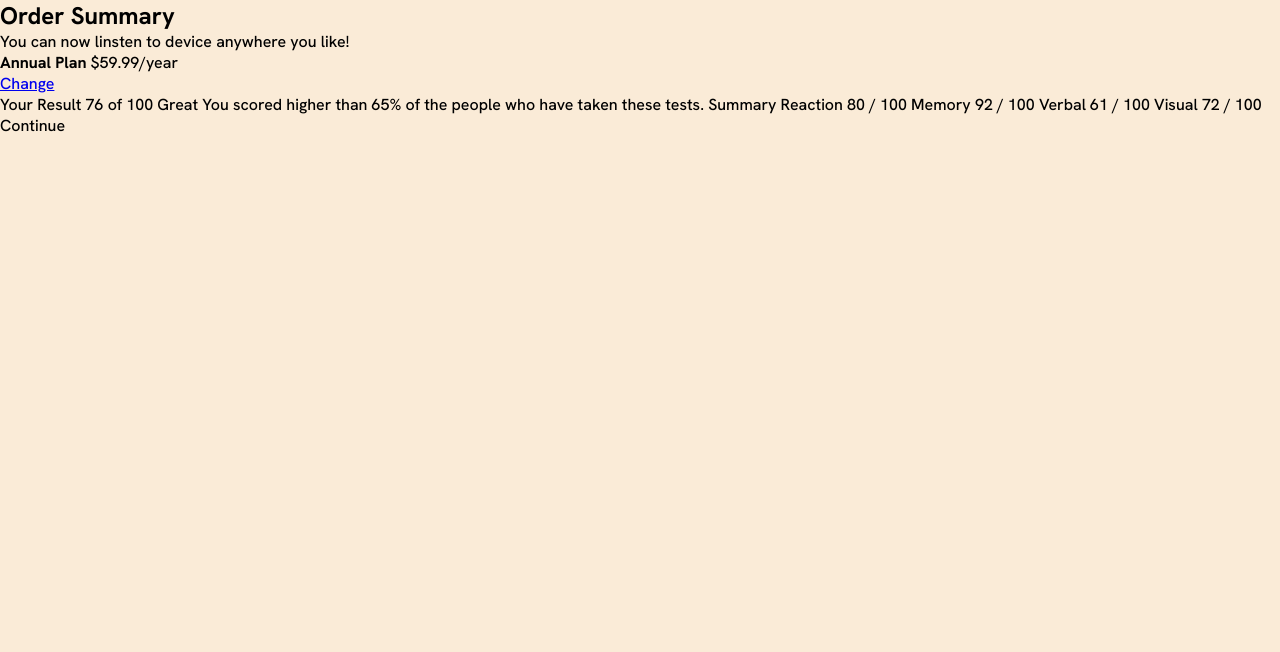
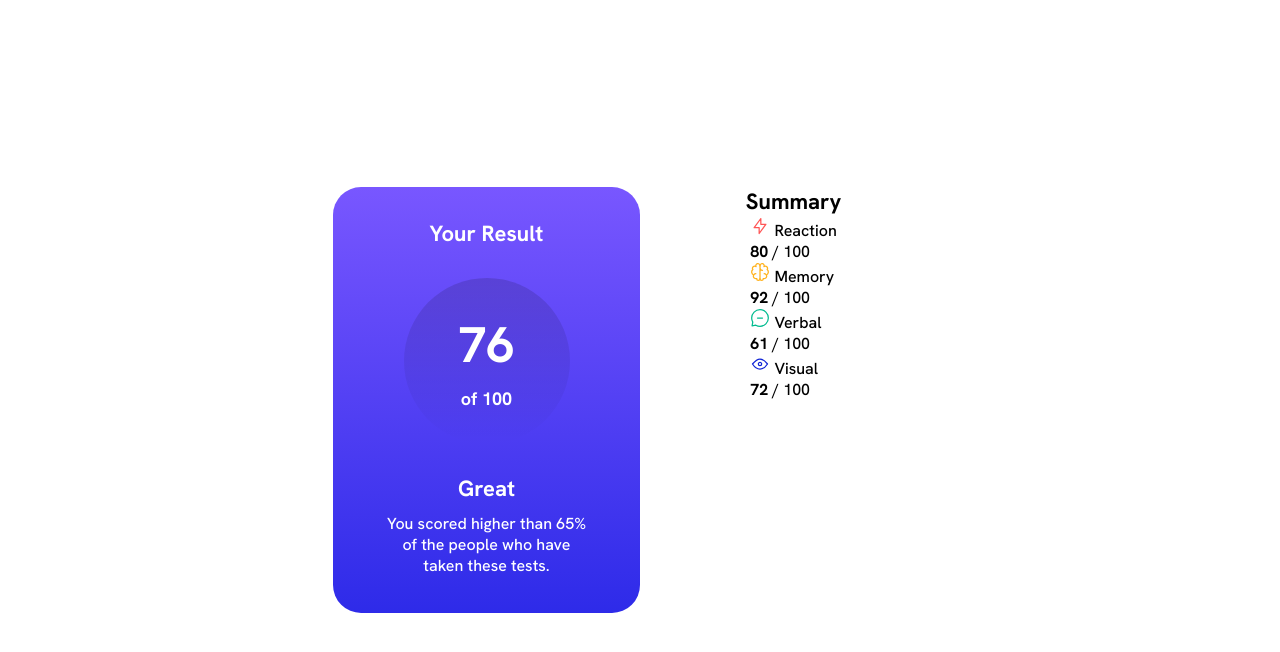
Before and after one commit to Leonardo-de-Castro/Componente-de-resumo-de-resultados, a plain HTML site: page index.html in a window 1280 px wide. Drawn offline with Linux system fonts and the light colour scheme; files that its build step writes are made by us from their sources.

Commit message:
Foi inserido o estilo no lado Your Result

```diff
--- a/css/reset.css
+++ b/css/reset.css
@@ -1,5 +1,10 @@
 * {
 margin: 0px;
 padding: 0px;
-
+border: 0px;
+list-style: none;
+text-decoration: none;
+outline: none;
+box-sizing: border-box;
+font-family:'Hanken Grotesk', sans-serif;
 }
--- a/css/style.css
+++ b/css/style.css
@@ -1,10 +1,59 @@
 body {
+    height: 100vh;
+    display: flex;
     font-family:'Hanken Grotesk', sans-serif;
-    background-color: antiquewhite;
+    justify-content: center;
+    align-items: center;
+}
+.container {
+    width: 614px;
+    height: 426px;
+    display: flex;
 
 }
 
+.container h3 {
+    font-size: 22px;
+}
 
+.container .side {
+    width: 50%;
+    flex: 1;
+    display: flex;
+    align-items: center;
+    flex-direction: column;
+}
 
-.atribuicao { font-size: 11px; text-align: center; }
-.atribuicao a { color: hsl(228, 45%, 44%); }
+.container .side:first-child {
+    border-radius: 28px;
+    background-image: linear-gradient(hsl(252, 100%, 67%), hsl(241, 81%, 54%));
+    color: #ffff;
+    padding-top: 32px;
+}
+
+.container .circle {
+    width: 166px;
+    height: 166px;
+    border-radius: 100%;
+    background-image: linear-gradient(#00000025, #00000000);
+    display: flex;
+    justify-content: center;
+    align-items: center;
+    flex-direction: column;
+    margin: 30px auto;
+}
+
+.container .circle h1 {
+    font-size: 50px;
+}
+
+.container .circle p {
+    font-size: 18px;
+    font-weight: bold;
+}
+
+.container .side:first-child p:last-of-type {
+    padding: 0 50px;
+    text-align: center;
+    margin-top: 10px;
+}
--- a/index.html
+++ b/index.html
@@ -6,8 +6,8 @@
 
   <link rel="icon" type="image/png" sizes="32x32" href="./assets/images/favicon-32x32.png">
 
- <link rel="stylesheet" href="style.css">
- <link rel="stylesheet" href="reset.css">
+ <link rel="stylesheet" href="/css/style.css">
+ <link rel="stylesheet" href="/css/reset.css">
 
 <link rel="preconnect" href="https://fonts.googleapis.com">
 <link rel="preconnect" href="https://fonts.gstatic.com" crossorigin>
@@ -20,45 +20,54 @@
 
 </head>
 <body>
+  <div class="container">
 
-  <main class="">
+    <div class="side">
+      <h3>Your Result</h3>
+      <div class="circle">
+        <h1>76</h1>
+        <p>of 100</p>
+      </div>
+      <h3>Great</h3>
+      <p>You scored higher than 65% of the people who have taken these tests.</p>
+    </div>
 
-    <section>
-      <h1>Order Summary</h1>
-      <span class="descripition"> You can now linsten to device anywhere you like!</span>
+    <div class="side">
+      <h3>Summary</h3>
+      <ul>
+        <li>
+          <div>
+            <img src="assets/images/icon-reaction.svg" alt="reaction">
+            <span>Reaction</span>
+          </div>
+          <span><b>80</b> / 100</span>
+        </li>
 
-        <div class="informations">
-          <div class="music-price">
-            <div class="price">
-              <strong>Annual Plan</strong>
-              <span>$59.99/year</span>
-            </div>
+        <li>
+          <div>
+            <img src="assets/images/icon-memory.svg" alt="memory">
+            <span>Memory</span>
           </div>
-          <a href="#">Change</a>
-        </div>
-    </section>
-  </main>
+          <span><b>92</b> / 100</span>
+        </li>
 
-    <section class="sumario" id="sumario">
-      Your Result
-      76
-      of 100
-      Great
-      You scored higher than 65% of the people who have taken these tests.
+        <li>
+          <div>
+            <img src="assets/images/icon-verbal.svg" alt="verbal">
+            <span>Verbal</span>
+          </div>
+          <span><b>61</b> / 100</span>
+        </li>
 
-      Summary
-      Reaction
-      80 / 100
-      Memory
-      92 / 100
-      Verbal
-      61 / 100
-      Visual
-      72 / 100
-      Continue
-    </section>
-
-
-
+        <li>
+          <div>
+            <img src="assets/images/icon-visual.svg" alt="visual">
+            <span>Visual</span>
+          </div>
+          <span><b>72</b> / 100</span>
+        </li>
+      </ul>
+    </div>
+  </div>
 </body>
 </html>
```
